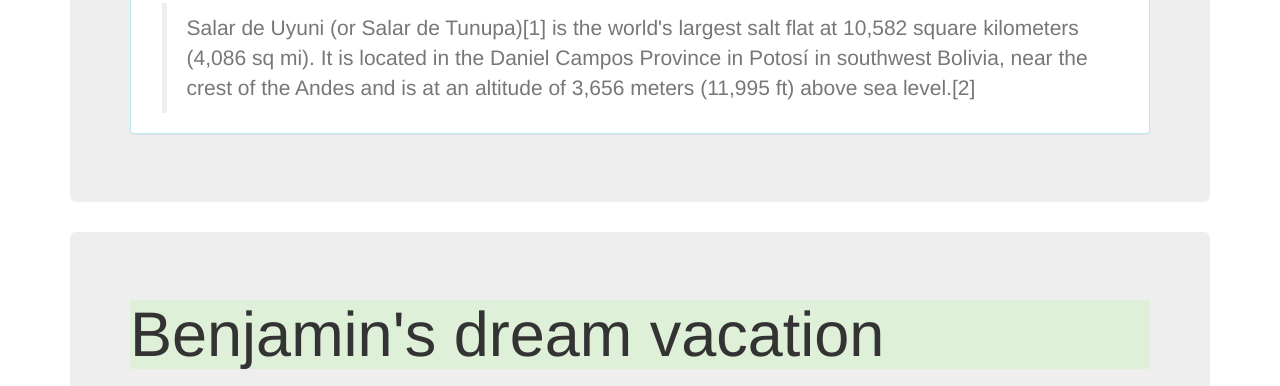
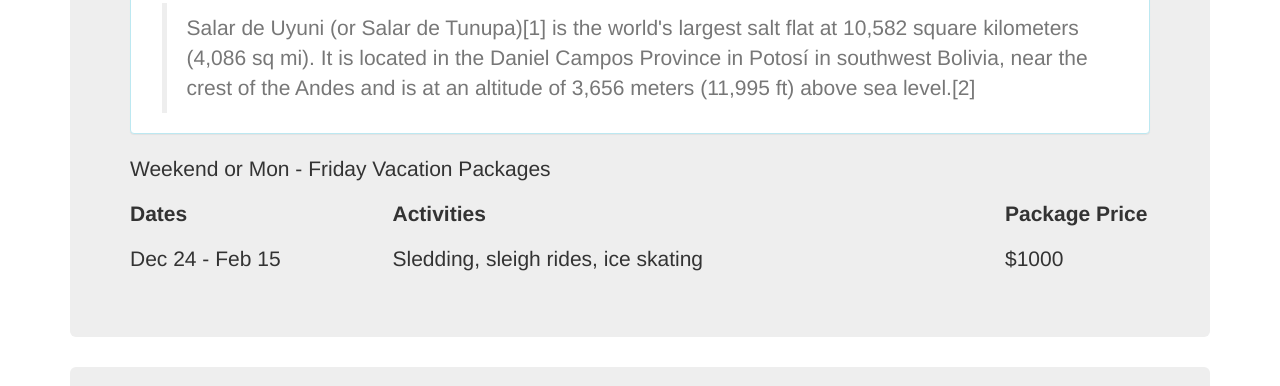
Before and after one commit to KNaka88/vacation, a plain HTML site: page index.html in a window 1280 px wide. Shown: the part 871-1257 px from the top of the page. Drawn offline with Linux system fonts and the light colour scheme.

Commit message:
first framework for vacation page

```diff
--- a/index.html
+++ b/index.html
@@ -24,6 +24,39 @@
             </p>
           </blockquote>
         </div>
+
+
+        <div class="row">
+          <div class="col-sm-12">
+            <p>Weekend or Mon - Friday Vacation Packages</p>
+          </div>
+        </div>
+
+        <div class="row">
+          <div class="col-xs-3">
+            <p><strong>Dates</strong></p>
+
+          </div>
+          <div class="col-xs-7">
+            <p><strong>Activities</strong></p>
+          </div>
+          <div class="col-xs-2">
+            <p><strong>Package Price</strong></p>
+          </div>
+        </div>
+
+        <div class="row">
+          <div class="col-xs-3">
+            <p>Dec 24 - Feb 15</p>
+          </div>
+          <div class="col-xs-7">
+            <p>Sledding, sleigh rides, ice skating</p>
+          </div>
+          <div class="col-xs-2">
+            <p>$1000</p>
+          </div>
+        </div>
+
       </div>
 
 
```
